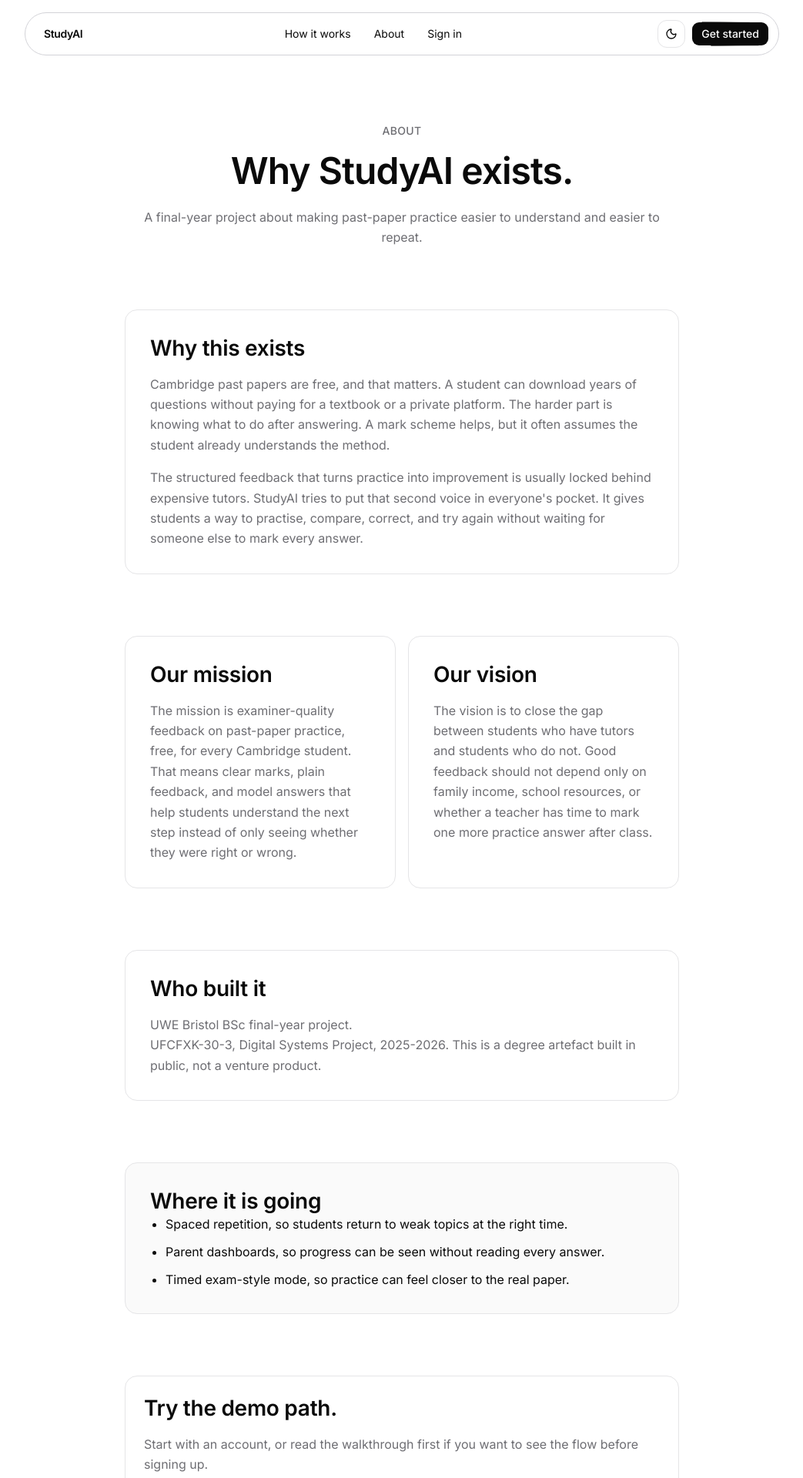
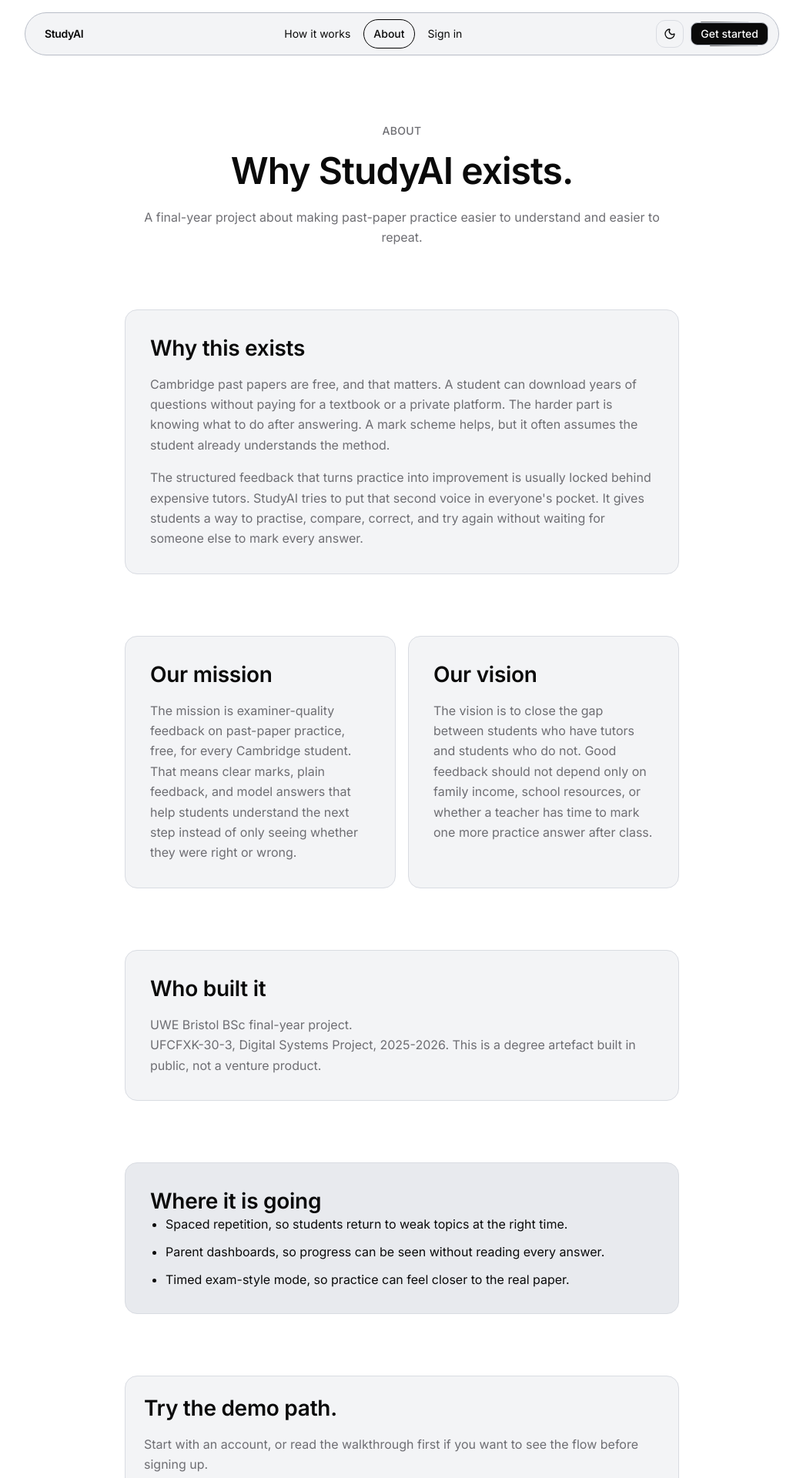
Before and after one commit to Zahwan69/DIGITAL-SYSTEMS-PROJECT, a Next.js app in the folder studyai/: page /about in a window 1280 px wide. Shown: the top 1920 px of the page at 77% size, without its empty margins (118-1161 px from the left). Built offline with nearby package versions, Linux system fonts and the light colour scheme; no server answers.

Commit message:
Refine navbar and card interactions

```diff
--- a/studyai/app/globals.css
+++ b/studyai/app/globals.css
@@ -4,16 +4,16 @@
 
 @theme {
   --color-bg: #FFFFFF;
-  --color-surface: #FFFFFF;
-  --color-surface-alt: #FAFAFA;
+  --color-surface: #F3F4F6;
+  --color-surface-alt: #E8EAEE;
   --color-text: #0A0A0A;
   --color-text-muted: #6E6E73;
   --color-text-on-accent: #FFFFFF;
-  --color-border: #E5E5E7;
-  --color-border-strong: #D2D2D7;
+  --color-border: #D9DCE2;
+  --color-border-strong: #B8BDC7;
   --color-accent: #0A0A0A;
   --color-accent-hover: #1F1F1F;
-  --color-accent-soft: #F5F5F7;
+  --color-accent-soft: #E5E7EB;
   --color-success: #15803D;
   --color-warning: #b45309;
   --color-danger: #B91C1C;
@@ -35,16 +35,16 @@
 
 :root.dark {
   --color-bg: #0A0A0A;
-  --color-surface: #111111;
-  --color-surface-alt: #161616;
+  --color-surface: #181818;
+  --color-surface-alt: #222222;
   --color-text: #FAFAFA;
   --color-text-muted: #A1A1A6;
   --color-text-on-accent: #0A0A0A;
-  --color-border: #262626;
-  --color-border-strong: #3A3A3A;
+  --color-border: #333333;
+  --color-border-strong: #4A4A4A;
   --color-accent: #FAFAFA;
   --color-accent-hover: #E5E5E5;
-  --color-accent-soft: #1F1F1F;
+  --color-accent-soft: #2A2A2A;
   --color-success: #22C55E;
   --color-warning: #F59E0B;
   --color-danger: #EF4444;
--- a/studyai/components/ThemeToggle.tsx
+++ b/studyai/components/ThemeToggle.tsx
@@ -26,11 +26,15 @@
       aria-label={dark ? "Switch to light mode" : "Switch to dark mode"}
       onClick={() => setTheme(dark ? "light" : "dark")}
       className={cn(
-        "inline-flex h-9 w-9 items-center justify-center rounded-lg border border-border bg-transparent text-text transition-colors hover:border-border-strong hover:bg-accent-soft focus-visible:outline-none focus-visible:ring-2 focus-visible:ring-accent focus-visible:ring-offset-2 focus-visible:ring-offset-bg",
+        "group inline-flex h-9 w-9 items-center justify-center rounded-lg border border-border bg-transparent text-text transition-all duration-300 ease-[cubic-bezier(0.22,1,0.36,1)] hover:-translate-y-0.5 hover:border-border-strong hover:bg-accent-soft hover:shadow-[0_8px_22px_rgba(10,10,10,0.10)] focus-visible:outline-none focus-visible:ring-2 focus-visible:ring-accent focus-visible:ring-offset-2 focus-visible:ring-offset-bg dark:hover:shadow-[0_8px_22px_rgba(0,0,0,0.35)]",
         className
       )}
     >
-      {dark ? <Sun className="h-4 w-4" aria-hidden /> : <Moon className="h-4 w-4" aria-hidden />}
+      {dark ? (
+        <Sun className="h-4 w-4 transition-transform duration-300 ease-[cubic-bezier(0.22,1,0.36,1)] group-hover:rotate-12 group-hover:scale-105" aria-hidden />
+      ) : (
+        <Moon className="h-4 w-4 transition-transform duration-300 ease-[cubic-bezier(0.22,1,0.36,1)] group-hover:-rotate-12 group-hover:scale-105" aria-hidden />
+      )}
     </button>
   );
 }
--- a/studyai/components/aceternity/card-hover-effect.tsx
+++ b/studyai/components/aceternity/card-hover-effect.tsx
@@ -4,7 +4,7 @@
 
 export function CardHoverEffect({ className, children }: React.HTMLAttributes<HTMLDivElement>) {
   return (
-    <div className={cn("rounded-xl border border-border bg-surface transition-colors hover:border-border-strong hover:bg-surface-alt", className)}>
+    <div className={cn("rounded-xl border border-border bg-surface transition-colors duration-300 ease-[cubic-bezier(0.22,1,0.36,1)] hover:border-border-strong hover:bg-surface-alt/60", className)}>
       {children}
     </div>
   );
--- a/studyai/components/aceternity/floating-navbar.tsx
+++ b/studyai/components/aceternity/floating-navbar.tsx
@@ -26,6 +26,7 @@
   const pathname = usePathname();
   const [scrollCompact, setScrollCompact] = useState(false);
   const navItems = authenticated ? navForRole(role) : publicItems;
+  const isPublicActive = (href: string) => pathname === href || (href === "/" && pathname === "/");
 
   useEffect(() => {
     let frame = 0;
@@ -73,33 +74,37 @@
         color: "var(--color-text)",
       }}
       className={cn(
-        "fixed left-1/2 top-4 z-50 flex h-14 -translate-x-1/2 items-center justify-between rounded-full border px-3 text-[--color-text] shadow-[0_10px_36px_rgba(10,10,10,0.16)] transition-all duration-200 ease-[cubic-bezier(0.22,1,0.36,1)] dark:shadow-[0_10px_36px_rgba(0,0,0,0.65)]",
+        "fixed left-1/2 top-4 z-50 flex h-14 -translate-x-1/2 items-center justify-between rounded-full border px-3 text-[--color-text] shadow-[0_14px_42px_rgba(96,96,96,0.32)] transition-all duration-200 ease-[cubic-bezier(0.22,1,0.36,1)] dark:shadow-[0_14px_42px_rgba(160,160,160,0.18)]",
         "ring-1 ring-[--color-bg]",
         scrollCompact ? "w-[min(94vw,760px)]" : "w-[min(94vw,980px)]"
       )}
     >
       <Link
         href={authenticated ? "/dashboard" : "/"}
-        className="shrink-0 rounded-full px-3 py-2 text-sm font-semibold tracking-tight text-[--color-text] transition-colors hover:bg-[--color-accent-soft]"
+        className="shrink-0 rounded-full border border-transparent px-3 py-2 text-sm font-semibold tracking-tight text-[--color-text] transition-all duration-300 ease-[cubic-bezier(0.22,1,0.36,1)] hover:border-[--color-border-strong] hover:bg-[--color-accent-soft]"
       >
         {BRAND_NAME}
       </Link>
       <div className="hidden min-w-0 flex-1 items-center justify-center gap-1 overflow-x-auto lg:flex">
-        {navItems.map((item) => (
+        {navItems.map((item) => {
+          const active =
+            authenticated && "pathMatch" in item
+              ? pathIsActive(pathname, item.pathMatch)
+              : isPublicActive(item.href);
+          return (
             <Link
               key={item.href}
               href={item.href}
               className={cn(
-              "whitespace-nowrap rounded-full border border-transparent px-3 py-2 text-sm text-[--color-text] transition-all duration-200 ease-[cubic-bezier(0.22,1,0.36,1)] hover:border-[--color-border-strong] hover:bg-[--color-accent-soft] hover:-translate-y-px",
-              authenticated &&
-                "pathMatch" in item &&
-                pathIsActive(pathname, item.pathMatch) &&
-                "border-[--color-border-strong] bg-[--color-accent-soft] font-medium"
+                "relative whitespace-nowrap rounded-full border border-transparent px-3 py-2 text-sm text-[--color-text] transition-all duration-300 ease-[cubic-bezier(0.22,1,0.36,1)] hover:border-black/35 hover:bg-[--color-accent-soft] after:absolute after:bottom-1.5 after:left-1/2 after:h-px after:w-0 after:-translate-x-1/2 after:bg-[--color-text] after:opacity-0 after:transition-all after:duration-300 after:ease-[cubic-bezier(0.22,1,0.36,1)] hover:after:w-4 hover:after:opacity-30 dark:hover:border-white/35",
+                active &&
+                  "border-black bg-[--color-accent-soft] font-medium after:w-5 after:opacity-100 dark:border-white"
               )}
             >
               {item.label}
             </Link>
-        ))}
+          );
+        })}
       </div>
       <div className="flex shrink-0 items-center gap-1">
         <ThemeToggle className="mx-1 hidden sm:inline-flex" />
--- a/studyai/components/effects/Hoverable.tsx
+++ b/studyai/components/effects/Hoverable.tsx
@@ -19,7 +19,7 @@
         "rounded-xl border border-border bg-surface transition-colors",
         staticMode
           ? "hover:border-border-strong"
-          : "duration-200 ease-[cubic-bezier(0.22,1,0.36,1)] hover:-translate-y-0.5 hover:border-border-strong hover:bg-surface-alt",
+          : "duration-300 ease-[cubic-bezier(0.22,1,0.36,1)] hover:border-border-strong hover:bg-surface-alt/60",
         className
       )}
     >
--- a/studyai/components/effects/RingHover.tsx
+++ b/studyai/components/effects/RingHover.tsx
@@ -19,7 +19,7 @@
         "rounded-xl border border-border bg-surface transition-colors",
         staticMode
           ? "hover:border-border-strong"
-          : "duration-200 ease-[cubic-bezier(0.22,1,0.36,1)] hover:border-border-strong hover:ring-1 hover:ring-[--color-border-strong]",
+          : "duration-300 ease-[cubic-bezier(0.22,1,0.36,1)] hover:border-border-strong hover:ring-1 hover:ring-[--color-border]",
         className
       )}
     >
--- a/studyai/components/effects/SpotlightCard.tsx
+++ b/studyai/components/effects/SpotlightCard.tsx
@@ -33,9 +33,9 @@
       {!staticMode ? (
         <div
           aria-hidden
-          className="pointer-events-none absolute inset-0 opacity-20"
+          className="pointer-events-none absolute inset-0 opacity-12"
           style={{
-            background: `radial-gradient(circle at ${position.x}% ${position.y}%, var(--color-accent-soft), transparent 38%)`,
+            background: `radial-gradient(circle at ${position.x}% ${position.y}%, var(--color-accent-soft), transparent 46%)`,
           }}
         />
       ) : null}
--- a/studyai/components/ui/button.tsx
+++ b/studyai/components/ui/button.tsx
@@ -12,8 +12,8 @@
   {
     variants: {
       variant: {
-        primary: "bg-accent text-text-on-accent hover:bg-accent-hover",
-        default: "bg-accent text-text-on-accent hover:bg-accent-hover",
+        primary: "border border-border-strong bg-accent text-text-on-accent hover:bg-accent-hover",
+        default: "border border-border-strong bg-accent text-text-on-accent hover:bg-accent-hover",
         secondary: "border border-border bg-surface-alt text-text hover:bg-accent-soft",
         outline: "border border-border-strong bg-surface text-text hover:bg-surface-alt",
         ghost: "border border-border bg-surface text-text hover:bg-surface-alt",
--- a/studyai/components/ui/card.tsx
+++ b/studyai/components/ui/card.tsx
@@ -8,7 +8,7 @@
     variant: {
       default: "border-border bg-surface",
       interactive:
-        "border-border bg-surface transition-colors duration-200 ease-[cubic-bezier(0.22,1,0.36,1)] hover:-translate-y-0.5 hover:border-border-strong hover:bg-surface-alt motion-reduce:hover:translate-y-0",
+        "border-border bg-surface transition-colors duration-300 ease-[cubic-bezier(0.22,1,0.36,1)] hover:border-border-strong hover:bg-surface-alt/60",
       highlight: "border-border-strong bg-accent-soft",
       muted: "border-border bg-surface-alt",
     },
```
Also changed, not shown: studyai/components/ui/stateful-button.tsx (added, +48 -0 lines). Lines whose indentation alone changed are shown as unchanged.
